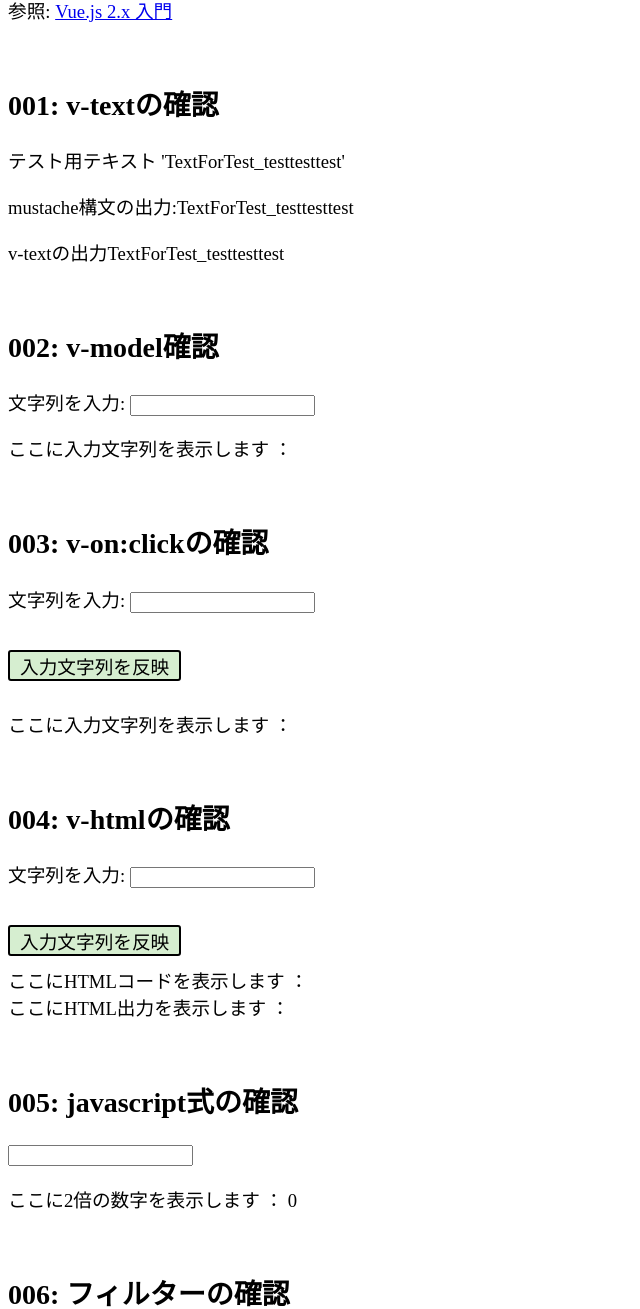
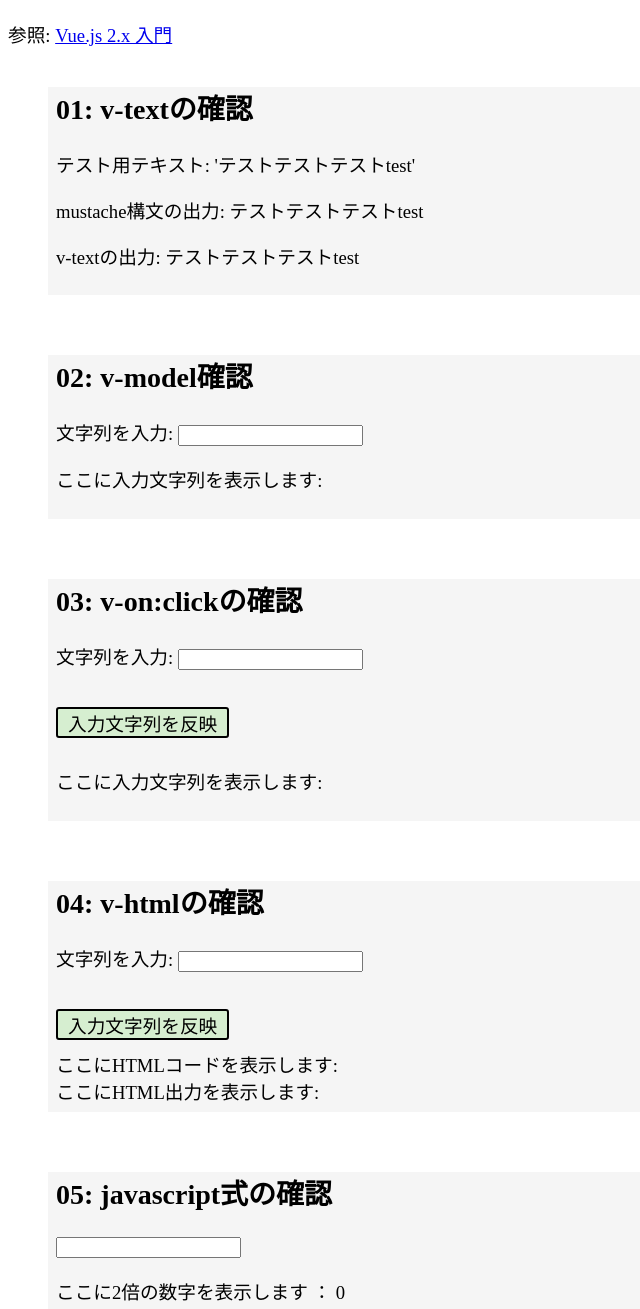
Before and after one commit to biz-nakashima001/htdocs, a plain HTML site: page vue/index.html in a window 1280 px wide. Shown: the part 97-1406 px from the top of the page, without its empty margins (0-640 px from the left). Drawn offline with nearby package versions, Linux system fonts and the light colour scheme.

Commit message:
見かけの調整
調整

```diff
--- a/vue/index.html
+++ b/vue/index.html
@@ -14,63 +14,63 @@
 		<p>参照: <a href="https://qiita.com/sekiyaeiji/items/f1df5d9d4c8a147eed77">Vue.js 2.x 入門</a></p>
 	</div>
 	<div id="component01" class="component">
-		<h2>001: v-textの確認</h2>
-		<p>テスト用テキスト 'TextForTest_testtesttest'</p>
-		<p>mustache構文の出力:{{text}}</p>
-		<p>v-textの出力<span v-text="text"></span>
+		<h2>01: v-textの確認</h2>
+		<p>テスト用テキスト: 'テストテストテストtest'</p>
+		<p>mustache構文の出力: {{text}}</p>
+		<p>v-textの出力: <span v-text="text"></span>
 	</div>
 	<div id="component02"  class="component">
-		<h2>002: v-model確認</h2>
+		<h2>02: v-model確認</h2>
 		<p>文字列を入力: <input v-model="text" type="text"></p>
-		<p>ここに入力文字列を表示します ： {{ text }}</p>
+		<p>ここに入力文字列を表示します: {{ text }}</p>
 	</div>
 	<div id="component03"  class="component">
-		<h2>003: v-on:clickの確認</h2>
+		<h2>03: v-on:clickの確認</h2>
 		<p>文字列を入力: <input v-model="input" type="text"></p>
 		<p v-on:click="output" class="button mb10">入力文字列を反映</p>
-		<p>ここに入力文字列を表示します ： {{ text }}</p>
+		<p>ここに入力文字列を表示します: {{ text }}</p>
 	</div>
 	<div id="component04"  class="component">
-		<h2>004: v-htmlの確認</h2>
+		<h2>04: v-htmlの確認</h2>
 		<p>文字列を入力: <input v-model="input" type="text"></p>
 		<p v-on:click="output" class="button mb10">入力文字列を反映</p>
-		<div>ここにHTMLコードを表示します ： {{ html }}</div>
-		<div>ここにHTML出力を表示します ： <span v-html="html"></span></div>
+		<div>ここにHTMLコードを表示します: {{ html }}</div>
+		<div>ここにHTML出力を表示します: <span v-html="html"></span></div>
 	</div>
 	<div id="component05"  class="component">
-		<h2>005: javascript式の確認</h2>
+		<h2>05: javascript式の確認</h2>
 		<p><input v-model="number" type="number"></p>
 		<p>ここに2倍の数字を表示します ： {{ number * 2 }}</p>
 	</div>
 	<div id="component06"  class="component">
-		<h2>006: フィルターの確認</h2>
+		<h2>06: フィルターの確認</h2>
 		<p>文字列を入力: <input v-model="text" type="text"></p>
 		<p>ここに入力文字列の大文字を表示します ： {{ text | toUpperCase }}</p>
 		<p>ここに入力文字列の小文字を表示します ： {{ text | toLowerCase }}</p>
 	</div>
 	<div id="component07"  class="component">
-		<h2>007: computedの確認</h2>
+		<h2>07: computedの確認</h2>
 		<p><input v-model="number" type="number"></p>
 		<p>ここに3倍の数字を表示します ： {{ calc3Times }}</p>
 	</div>
 	<div id="component08" class="component">
-		<h2>008: computed get、setの確認</h2>
+		<h2>08: computed get、setの確認</h2>
 		<p>税抜 ： <input v-model="origin" type="number"></p>
 		<p>税込 ： <input v-model="withTax" type="number"></p>
 	</div>
 	<div id="component09" class="component">
-		<h2>009: v-bind:classの確認</h2>
+		<h2>09: v-bind:classの確認</h2>
 		<p v-on:click="toggleClass" class="button mb10">classを切り替え</p>
 		<p>ターゲット>>[&nbsp;<span v-bind:class="{'isShow': isShow, 'isHide': isHide}">表示非表示が切り替わります</span>&nbsp;]</p>
 	</div>
 	<div id="component10" class="component">
-		<h2>010: v-if/v-elseの確認</h2>
+		<h2>10: v-if/v-elseの確認</h2>
 		<p><input type="checkbox" v-model="isChecked" id="cb001"><label for="cb001"> 税込み／税抜き</label></p>
 		<p v-if="isChecked">税込み （例 ： 1,080円）</p>
 		<p v-else>税抜き （例 ： 1,000円）</p>
 	</div>
 	<div id="component11" class="component">
-		<h2>011: v-forの確認</h2>
+		<h2>11: v-forの確認</h2>
 		<ul>
 			<li v-for="(item, index) in data">
 				{{ index + 1 }} - {{ item }}
@@ -87,7 +87,7 @@
 	</template>
 
 	<div id="component12" class="component">
-		<h2>012: component定義の確認</h2>
+		<h2>12: component定義の確認</h2>
 		<component12 data="山, 川, 豊か, お団子"></component12>
 	</div>
 </body>
--- a/vue/main.js
+++ b/vue/main.js
@@ -3,7 +3,7 @@ function initial(){
 	new Vue({
 		el: '#component01',
 		data:{
-			text: 'TextForTest_testtesttest'
+			text: 'テストテストテストtest'
 		}
 	});
 
--- a/vue/style.css
+++ b/vue/style.css
@@ -3,7 +3,8 @@ body {
 }
 
 .head_title {
-	margin-bottom:60px;
+  padding-top: 16px;
+  margin-bottom:40px;
 }
 
 .mb10 {margin-bottom: 10px;}
@@ -18,7 +19,10 @@ body {
 }
 
 .component {
-	margin-bottom: 60px;
+  margin-bottom: 60px;
+  margin-left: 40px;
+  background-color: #f5f5f5;
+  padding: 0 0 8px 8px;
 }
 
 .isShow {display: inline;}
```
